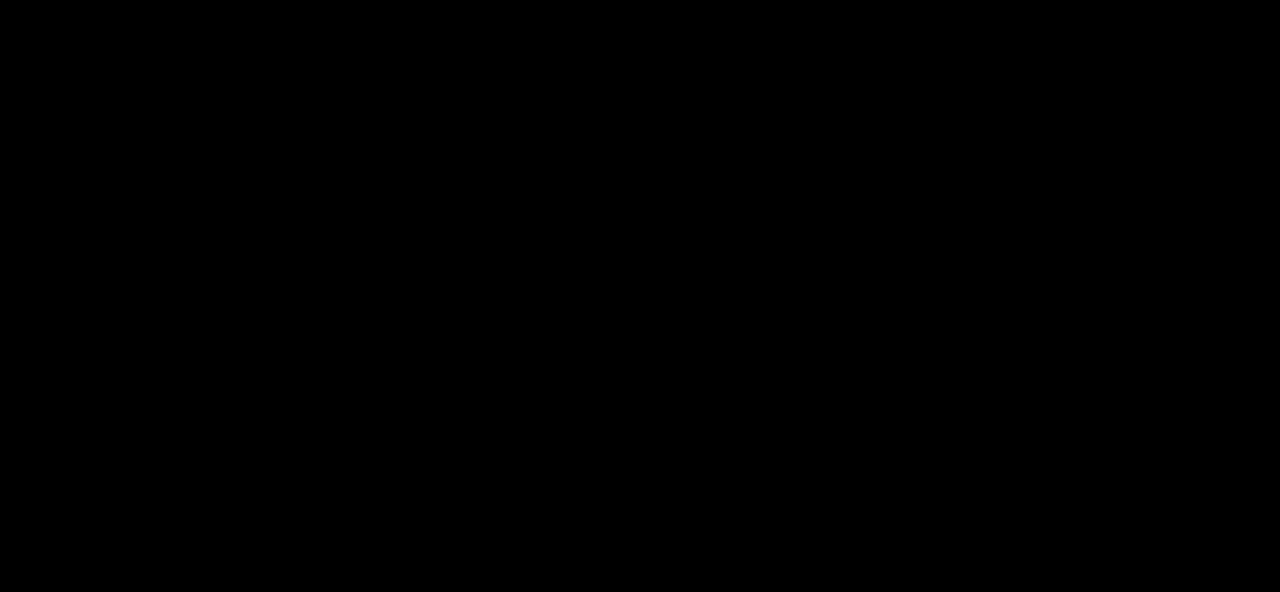
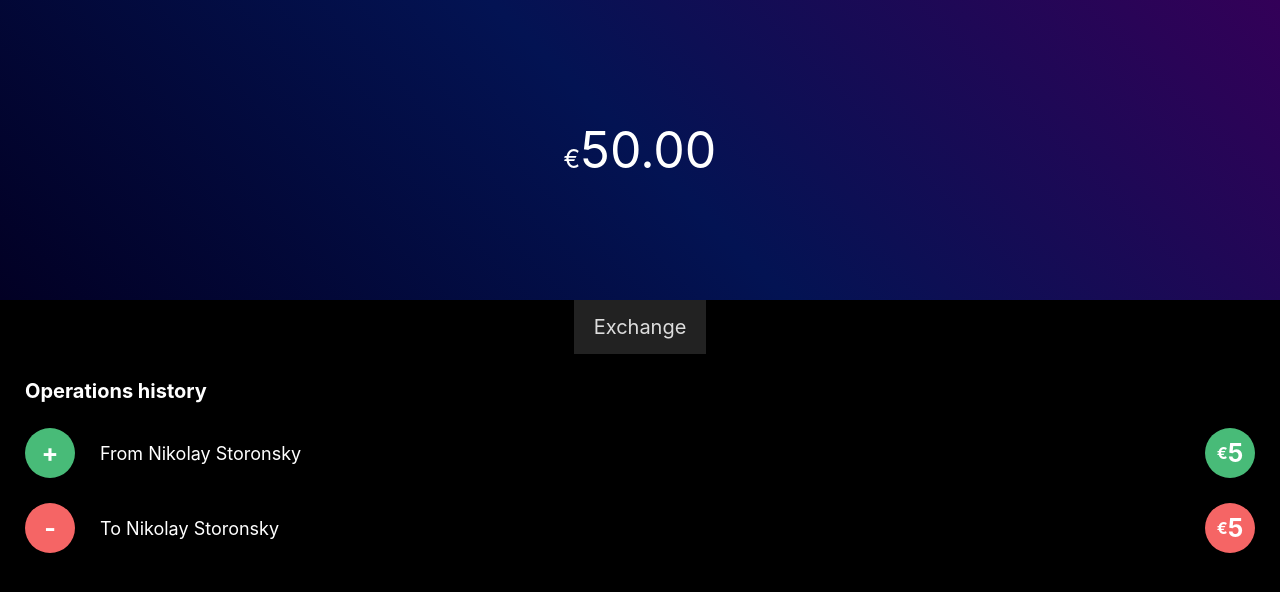
Before and after one commit to kazartsevalex/money_exchange, a React (Create React App) app: page /EUR/exchange in a window 1280 px wide. Shown: the top 592 px of the page. Built offline with nearby package versions, Linux system fonts and the light colour scheme.

Commit message:
show floats; url to exchange

```diff
--- a/src/App.js
+++ b/src/App.js
@@ -10,6 +10,7 @@ function App() {
     <div>
       <Route path='/' exact component={Pockets} />
       <Route path='/:currency' exact component={Pocket} />
+      <Route path='/:currency/exchange' component={Pocket} />
     </div>
   );
 }
--- a/src/components/PocketItem/PocketItem.js
+++ b/src/components/PocketItem/PocketItem.js
@@ -11,7 +11,7 @@ const pocketItem = (props) => {
       </div>
       <div className={classes.Amount}>
         {props.currencySign}
-        <span>{props.amount}</span>
+        <span>{props.amount.toFixed(2)}</span>
       </div>
     </Link>
   );
--- a/src/containers/Pocket/Pocket.js
+++ b/src/containers/Pocket/Pocket.js
@@ -24,16 +24,18 @@ class Pocket extends React.Component {
 
     if (!pocket) return null;
 
+    const thisUrl = this.props.match.url;
+
     return (
       <div className={classes.Pocket}>
         <div className={classes.PocketHeader}>
           <div className={classes.Amount}>
             {pocket.sign}
-            <span>{pocket.amount}</span>
+            <span>{pocket.amount.toFixed(2)}</span>
           </div>
         </div>
         <div className={classes.PocketActions}>
-          <Link to="">Exchange</Link>
+          <Link to={`${thisUrl}/exchange`}>Exchange</Link>
         </div>
         <div className={classes.PocketHistory}>
           <h2>Operations history</h2>
```
